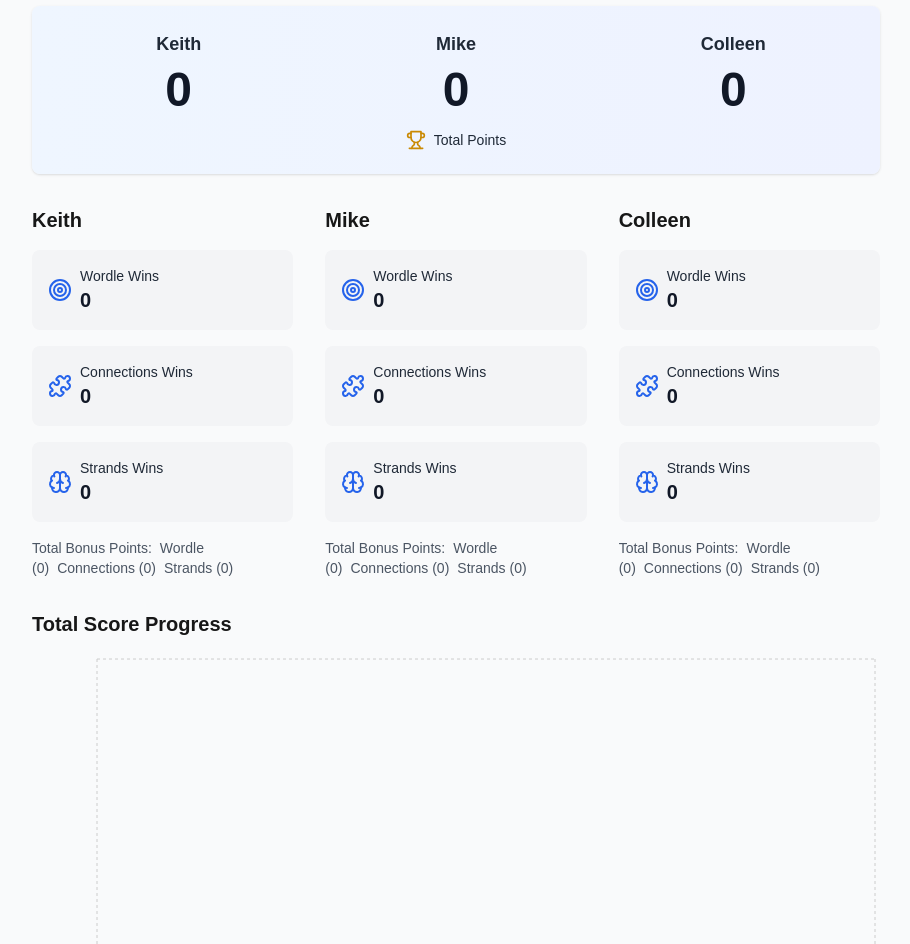
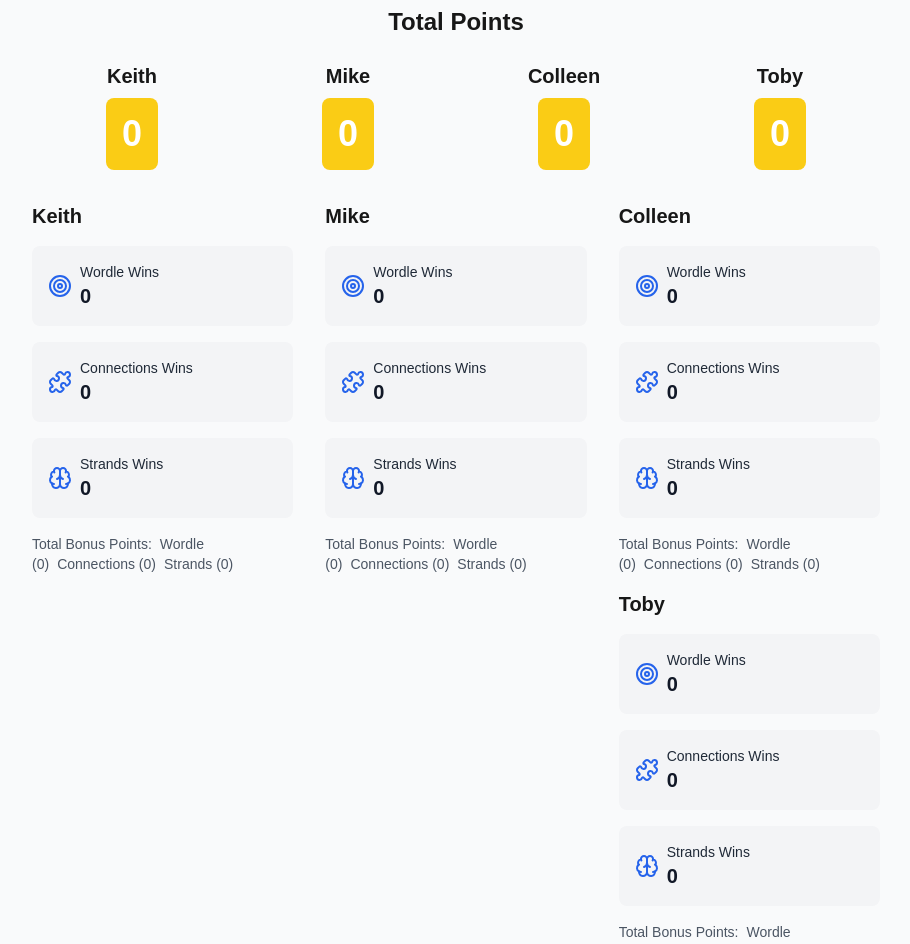
Before and after one commit to mwinscot/nyt-puzzle-scoreboard, a Next.js app: page / in a window 1280 px wide. Shown: the part 440-1384 px from the top of the page, without its empty margins (184-1094 px from the left). Built offline with nearby package versions, Linux system fonts and the light colour scheme; no server answers; the database is empty.

Commit message:
adding Toby and archiving dec 5

```diff
--- a/src/components/TotalScoreHeader.tsx
+++ b/src/components/TotalScoreHeader.tsx
@@ -1,57 +1,74 @@
 import React from 'react';
-import { Trophy } from 'lucide-react';
 
 interface TotalScoreHeaderProps {
   player1Score: number;
   player2Score: number;
   player3Score: number;
+  player4Score: number;
   player1Name: string;
   player2Name: string;
   player3Name: string;
+  player4Name: string;
 }
 
 export const TotalScoreHeader: React.FC<TotalScoreHeaderProps> = ({
   player1Score,
   player2Score,
   player3Score,
+  player4Score,
   player1Name,
   player2Name,
-  player3Name
+  player3Name,
+  player4Name
 }) => {
-  const getWinnerStyles = (score: number, otherScores: number[]) => {
-    if (score > Math.max(...otherScores)) return "text-green-700";
-    if (score < Math.max(...otherScores)) return "text-red-700";
-    return "text-gray-900";
+  // Function to determine background color based on score
+  const getScoreColor = (score: number, maxScore: number) => {
+    const ratio = score / maxScore;
+    if (ratio >= 0.95) return 'bg-green-500';
+    if (ratio >= 0.9) return 'bg-green-400';
+    if (ratio >= 0.8) return 'bg-blue-500';
+    if (ratio >= 0.7) return 'bg-blue-400';
+    if (ratio >= 0.6) return 'bg-yellow-500';
+    return 'bg-yellow-400';
   };
 
+  const maxScore = Math.max(player1Score, player2Score, player3Score, player4Score);
+
   return (
-    <div className="mb-8 p-6 bg-gradient-to-r from-blue-50 to-indigo-50 rounded-lg shadow">
-      <div className="grid grid-cols-3 gap-8">
-        <div className="text-center">
-          <div className="text-lg font-semibold text-gray-800">{player1Name}</div>
-          <div className={`text-5xl font-bold mt-2 ${getWinnerStyles(player1Score, [player2Score, player3Score])}`}>
+    <div className="mb-8">
+      <h2 className="text-2xl font-bold text-center mb-6">Total Points</h2>
+      <div className="grid grid-cols-4 gap-4">
+        {/* Player 1 */}
+        <div className="flex flex-col items-center">
+          <div className="text-xl font-bold mb-2">{player1Name}</div>
+          <div className={`text-4xl font-bold p-4 rounded-lg text-white ${getScoreColor(player1Score, maxScore)}`}>
             {player1Score}
           </div>
         </div>
 
-        <div className="text-center">
-          <div className="text-lg font-semibold text-gray-800">{player2Name}</div>
-          <div className={`text-5xl font-bold mt-2 ${getWinnerStyles(player2Score, [player1Score, player3Score])}`}>
+        {/* Player 2 */}
+        <div className="flex flex-col items-center">
+          <div className="text-xl font-bold mb-2">{player2Name}</div>
+          <div className={`text-4xl font-bold p-4 rounded-lg text-white ${getScoreColor(player2Score, maxScore)}`}>
             {player2Score}
           </div>
         </div>
 
-        <div className="text-center">
-          <div className="text-lg font-semibold text-gray-800">{player3Name}</div>
-          <div className={`text-5xl font-bold mt-2 ${getWinnerStyles(player3Score, [player1Score, player2Score])}`}>
+        {/* Player 3 */}
+        <div className="flex flex-col items-center">
+          <div className="text-xl font-bold mb-2">{player3Name}</div>
+          <div className={`text-4xl font-bold p-4 rounded-lg text-white ${getScoreColor(player3Score, maxScore)}`}>
             {player3Score}
           </div>
         </div>
-      </div>
 
-      <div className="mt-4 flex justify-center items-center">
-        <Trophy className="w-5 h-5 text-yellow-600 mr-2" />
-        <span className="text-sm text-gray-800 font-medium">Total Points</span>
+        {/* Player 4 */}
+        <div className="flex flex-col items-center">
+          <div className="text-xl font-bold mb-2">{player4Name}</div>
+          <div className={`text-4xl font-bold p-4 rounded-lg text-white ${getScoreColor(player4Score, maxScore)}`}>
+            {player4Score}
+          </div>
+        </div>
       </div>
     </div>
   );
--- a/src/components/puzzle-scoreboard.tsx
+++ b/src/components/puzzle-scoreboard.tsx
@@ -94,6 +94,8 @@ const PuzzleScoreboard: React.FC = () => {
     player3: initialPlayerData(),
     player4: initialPlayerData()
   });
+
+const CONTEST_START_DATE = '2024-01-01'; // New contest start date
 
   useEffect(() => {
     // Check if user is already authenticated
@@ -277,8 +279,6 @@ const calculateScores = (text: string): {
   return { score: totalScore, bonusPoints, gameScores };
 };
 
-  const CONTEST_START_DATE = '2024-12-10'; // Today's date
-
   const fetchAllScores = async () => {
     try {
       const { data: scoresData, error } = await publicSupabase
@@ -337,6 +337,7 @@ const calculateScores = (text: string): {
       case 'Mike': return 'player2';
       case 'Colleen': return 'player3';
       case 'Toby': return 'player4';
+      default: throw new Error('Invalid player name');
     }
   };
 
@@ -425,12 +426,14 @@ const calculateScores = (text: string): {
           </Link>
         </div>
         <TotalScoreHeader
-          player1Score={Object.values(scores.player1.dailyScores).reduce((acc, score) => acc + score.total, 0)}
-          player2Score={Object.values(scores.player2.dailyScores).reduce((acc, score) => acc + score.total, 0)}
-          player3Score={Object.values(scores.player3.dailyScores).reduce((acc, score) => acc + score.total, 0)}
+          player1Score={scores.player1.total}
+          player2Score={scores.player2.total}
+          player3Score={scores.player3.total}
+          player4Score={scores.player4.total}
           player1Name={player1Name}
           player2Name={player2Name}
           player3Name={player3Name}
+          player4Name={player4Name}
         />
 
         {/* Add Date Selection */}
@@ -489,6 +492,19 @@ const calculateScores = (text: string): {
                 }`}
               >
                 Colleen's Entry
+              </button>
+              <button
+                onClick={() => setCurrentEntry('player4')}
+                disabled={!canEditDate(currentDate, scores)}
+                className={`p-2 rounded-md flex-1 ${
+                  currentEntry === 'player4'
+                    ? 'bg-blue-500 text-white'
+                    : canEditDate(currentDate, scores)
+                    ? 'bg-gray-200 hover:bg-gray-300'
+                    : 'bg-gray-100 text-gray-400 cursor-not-allowed'
+                }`}
+              >
+                Toby's Entry
               </button>
             </div>
 
@@ -632,7 +648,35 @@ const calculateScores = (text: string): {
               <span className="ml-2">Connections ({scores.player3.totalBonuses.connections})</span>
               <span className="ml-2">Strands ({scores.player3.totalBonuses.strands})</span>
             </div>
+          {/* Player 4 Scores */}
+          <div className="space-y-4">
+            <h3 className="text-xl font-bold">Toby</h3>
+            <ScoreCard
+              title="Wordle Wins"
+              score={scores.player4.dailyScores[currentDate]?.wordle || 0}
+              icon={Target}
+              bonusCount={scores.player4.dailyScores[currentDate]?.bonusPoints.wordleQuick ? 1 : 0}
+            />
+            <ScoreCard
+              title="Connections Wins"
+              score={scores.player4.dailyScores[currentDate]?.connections || 0}
+              icon={Puzzle}
+              bonusCount={scores.player4.dailyScores[currentDate]?.bonusPoints.connectionsPerfect ? 1 : 0}
+            />
+            <ScoreCard
+              title="Strands Wins"
+              score={scores.player4.dailyScores[currentDate]?.strands || 0}
+              icon={Brain}
+              bonusCount={scores.player4.dailyScores[currentDate]?.bonusPoints.strandsSpanagram ? 1 : 0}
+            />
+            <div className="text-sm text-gray-600">
+              Total Bonus Points:
+              <span className="ml-2">Wordle ({scores.player4.totalBonuses.wordle})</span>
+              <span className="ml-2">Connections ({scores.player4.totalBonuses.connections})</span>
+              <span className="ml-2">Strands ({scores.player4.totalBonuses.strands})</span>
+            </div>
           </div>
+        </div>
         </div>
 
         {/* Score History Chart */}
```
